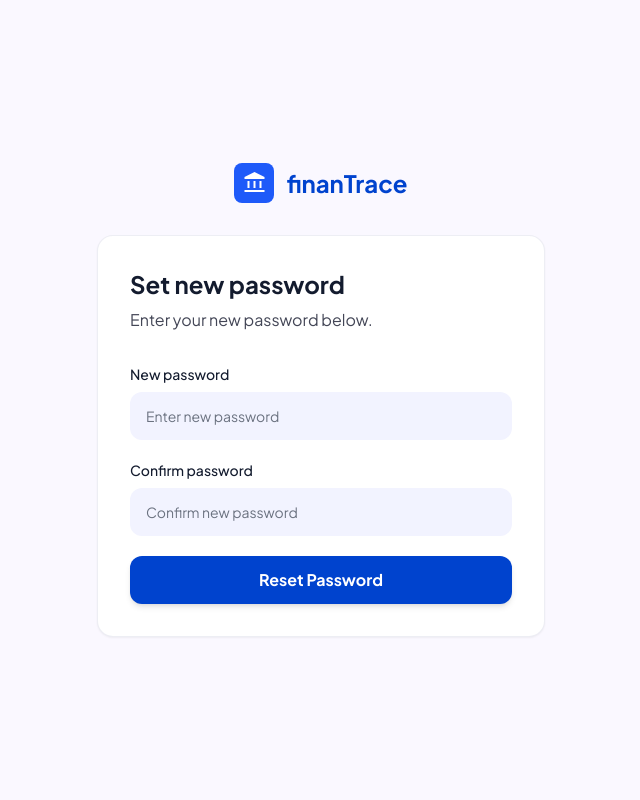
After one commit to lawzirole0/finantrace, a Django app: page /accounts/password-reset-confirm/1/1/ in a window 1280 px wide. The commit adds this page. Shown: the whole page, without its empty margins (319-959 px from the left). Run offline with Django 5.2, Linux system fonts and the light colour scheme; some libraries are stand-ins or nearby versions.

Commit message:
Add: password reset (forgot password) with email

```diff
--- a/accounts/urls.py
+++ b/accounts/urls.py
@@ -1,8 +1,13 @@
 from django.urls import path
+from django.contrib.auth import views as auth_views
 from . import views
 
 urlpatterns = [
     path('login/', views.login_view, name='login'),
     path('signup/', views.signup_view, name='signup'),
     path('logout/', views.logout_view, name='logout'),
+    path('password-reset/', auth_views.PasswordResetView.as_view(template_name='registration/password_reset_form.html'), name='password_reset'),
+    path('password-reset/done/', auth_views.PasswordResetDoneView.as_view(template_name='registration/password_reset_done.html'), name='password_reset_done'),
+    path('password-reset-confirm/<uidb64>/<token>/', auth_views.PasswordResetConfirmView.as_view(template_name='registration/password_reset_confirm.html'), name='password_reset_confirm'),
+    path('password-reset-complete/', auth_views.PasswordResetCompleteView.as_view(template_name='registration/password_reset_complete.html'), name='password_reset_complete'),
 ]
--- a/templates/accounts/login.html
+++ b/templates/accounts/login.html
@@ -23,12 +23,15 @@
                     <label class="text-sm font-medium text-[#131b2e] block mb-2">Password</label>
                     <input type="password" name="password" class="w-full h-12 px-4 bg-[#f2f3ff] rounded-xl border-none focus:ring-2 focus:ring-[#0043ce]/20 text-sm" placeholder="Enter your password" required>
                 </div>
+                <div class="flex justify-end">
+                    <a href="{% url 'password_reset' %}" class="text-sm text-[#0043ce] font-medium hover:underline">Forgot password?</a>
+                </div>
                 {% if form.errors %}
                 <p class="text-sm text-[#ba1a1a] bg-[#ffdad6] p-3 rounded-xl">Invalid email or password.</p>
                 {% endif %}
                 <button type="submit" class="w-full h-12 bg-[#0043ce] text-white rounded-xl font-bold hover:bg-[#1e5af9] transition-all shadow-md">Log In</button>
             </form>
-            <p class="text-center text-sm text-[#737687] mt-6">Don't have an account? <a href="/accounts/signup/" class="text-[#0043ce] font-bold hover:underline">Sign up free</a></p>
+            <p class="text-center text-sm text-[#737687] mt-6">Don't have an account? <a href="{% url 'signup' %}" class="text-[#0043ce] font-bold hover:underline">Sign up free</a></p>
         </div>
     </div>
 </div>
--- /dev/null
+++ b/templates/registration/password_reset_confirm.html
@@ -0,0 +1,34 @@
+{% extends 'landing/index.html' %}
+{% block standalone %}
+<div class="min-h-screen bg-[#faf8ff] flex items-center justify-center">
+    <div class="w-full max-w-md mx-4">
+        <div class="text-center mb-8">
+            <a href="/" class="inline-flex items-center gap-3">
+                <div class="w-10 h-10 bg-[#1e5af9] rounded-lg flex items-center justify-center text-white">
+                    <span class="material-symbols-outlined" style="font-variation-settings: 'FILL' 1;">account_balance</span>
+                </div>
+                <span class="text-2xl font-bold text-[#0043ce]">finanTrace</span>
+            </a>
+        </div>
+        <div class="bg-white rounded-2xl p-8 shadow-sm border border-[#c3c5d9]/30">
+            <h2 class="text-2xl font-bold mb-2">Set new password</h2>
+            <p class="text-[#434656] mb-8">Enter your new password below.</p>
+            <form method="post" class="space-y-5">
+                {% csrf_token %}
+                <div>
+                    <label class="text-sm font-medium text-[#131b2e] block mb-2">New password</label>
+                    <input type="password" name="new_password1" class="w-full h-12 px-4 bg-[#f2f3ff] rounded-xl border-none focus:ring-2 focus:ring-[#0043ce]/20 text-sm" placeholder="Enter new password" required>
+                </div>
+                <div>
+                    <label class="text-sm font-medium text-[#131b2e] block mb-2">Confirm password</label>
+                    <input type="password" name="new_password2" class="w-full h-12 px-4 bg-[#f2f3ff] rounded-xl border-none focus:ring-2 focus:ring-[#0043ce]/20 text-sm" placeholder="Confirm new password" required>
+                </div>
+                {% if form.errors %}
+                <p class="text-sm text-[#ba1a1a] bg-[#ffdad6] p-3 rounded-xl">Passwords don't match or are too weak.</p>
+                {% endif %}
+                <button type="submit" class="w-full h-12 bg-[#0043ce] text-white rounded-xl font-bold hover:bg-[#1e5af9] transition-all shadow-md">Reset Password</button>
+            </form>
+        </div>
+    </div>
+</div>
+{% endblock %}
```
Also changed, not shown: config/settings.py (+7 -1 lines), templates/registration/password_reset_complete.html (added, +15 -0 lines), templates/registration/password_reset_done.html (added, +15 -0 lines), templates/registration/password_reset_email.html (added, +16 -0 lines), templates/registration/password_reset_form.html (added, +31 -0 lines), 1 other file.
